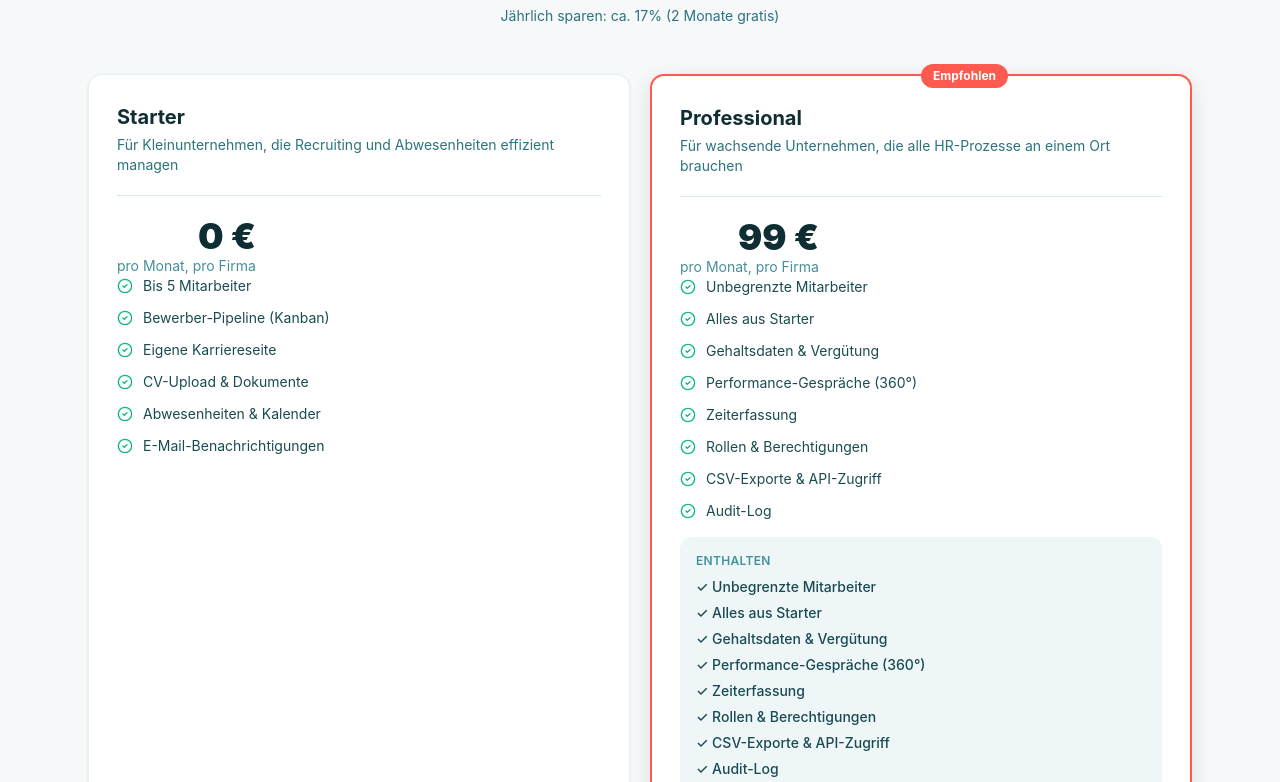
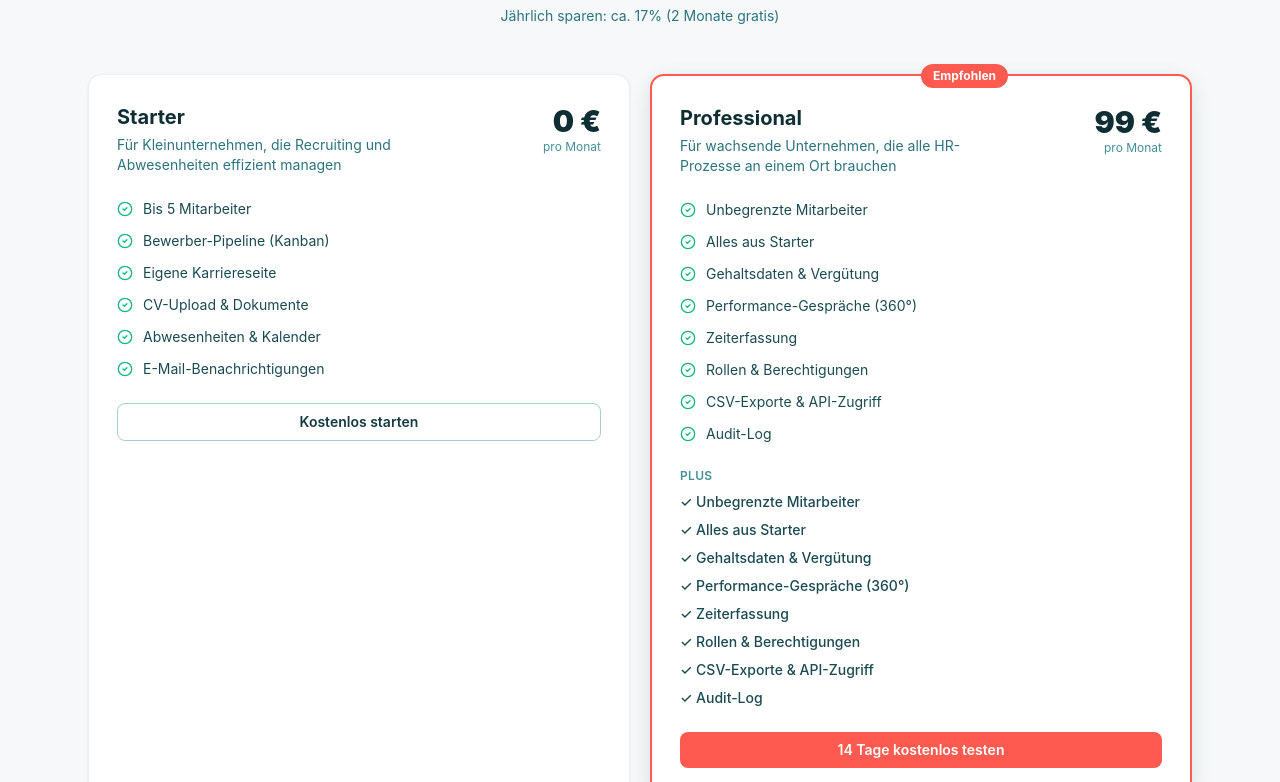
Before and after one commit to bastio89/iistelle, a Next.js app: page / in a window 1280 px wide. Shown: the part 2818-3600 px from the top of the page. Built offline with nearby package versions, Linux system fonts and the light colour scheme.

Commit message:
feat: Preis rechts neben Features, zweispaltiges Layout

```diff
--- a/src/app/page.tsx
+++ b/src/app/page.tsx
@@ -489,35 +489,25 @@ export default function LandingPage() {
                   </span>
                 )}
 
-                <div>
+                <div className="flex items-start justify-between gap-6">
+                  <div className="flex-1">
                     <h3 className="text-xl font-bold text-petrol-900">{plan.name}</h3>
                     <p className="mt-1 text-sm text-petrol-500">{plan.tagline}</p>
+
+                    <div className="mt-6 space-y-3">
+                      {plan.features.map((item) => (
+                        <div key={item} className="flex items-start gap-2.5 text-sm text-petrol-700">
+                          <CheckCircle2 className="mt-0.5 h-4 w-4 shrink-0 text-emerald-500" />
+                          {item}
+                        </div>
+                      ))}
                     </div>
 
-                <div className="my-5 h-px bg-petrol-100" />
-
-                <div className="flex items-baseline justify-between">
-                  <div className="text-right">
-                    <p className="text-4xl font-black text-petrol-900">{formattedPrice}</p>
-                    <p className="text-sm text-petrol-400">pro Monat, pro Firma</p>
-                  </div>
-                </div>
-
-                <ul className="flex-1 space-y-3">
-                  {plan.features.map((item) => (
-                    <li key={item} className="flex items-start gap-2.5 text-sm text-petrol-700">
-                      <CheckCircle2 className="mt-0.5 h-4 w-4 shrink-0 text-emerald-500" />
-                      {item}
-                    </li>
-                  ))}
-                </ul>
-
                     {plan.id === "professional" && (
-                  <div className="mt-4 rounded-xl bg-petrol-50 p-4">
+                      <div className="mt-6 space-y-2">
                         <p className="text-xs font-semibold uppercase tracking-wide text-petrol-400">
-                      Enthalten
+                          Plus
                         </p>
-                    <div className="mt-2 space-y-1.5">
                         <p className="text-sm font-medium text-petrol-700">✓ Unbegrenzte Mitarbeiter</p>
                         <p className="text-sm font-medium text-petrol-700">✓ Alles aus Starter</p>
                         <p className="text-sm font-medium text-petrol-700">✓ Gehaltsdaten & Vergütung</p>
@@ -527,12 +517,18 @@ export default function LandingPage() {
                         <p className="text-sm font-medium text-petrol-700">✓ CSV-Exporte & API-Zugriff</p>
                         <p className="text-sm font-medium text-petrol-700">✓ Audit-Log</p>
                       </div>
+                    )}
                   </div>
-                )}
+
+                  <div className="w-32 shrink-0 text-right">
+                    <p className="text-3xl font-black text-petrol-900">{formattedPrice}</p>
+                    <p className="text-xs text-petrol-400">pro Monat</p>
+                  </div>
+                </div>
 
                 <Link
                   href={`/login?plan=${plan.id}${billing === "yearly" ? "&billing=yearly" : ""}`}
-                  className={`${plan.highlight ? "btn-danger" : "btn-secondary"} mt-6 justify-center`}
+                  className={`${plan.highlight ? "btn-danger" : "btn-secondary"} mt-6 justify-center flex`}
                 >
                   {plan.cta}
                 </Link>
```
Lines whose indentation alone changed are shown as unchanged.
